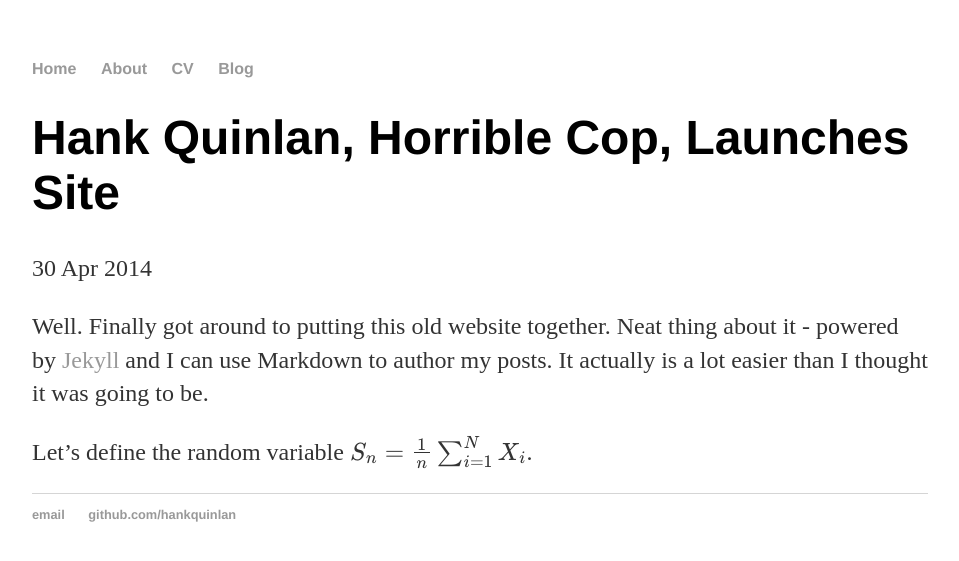
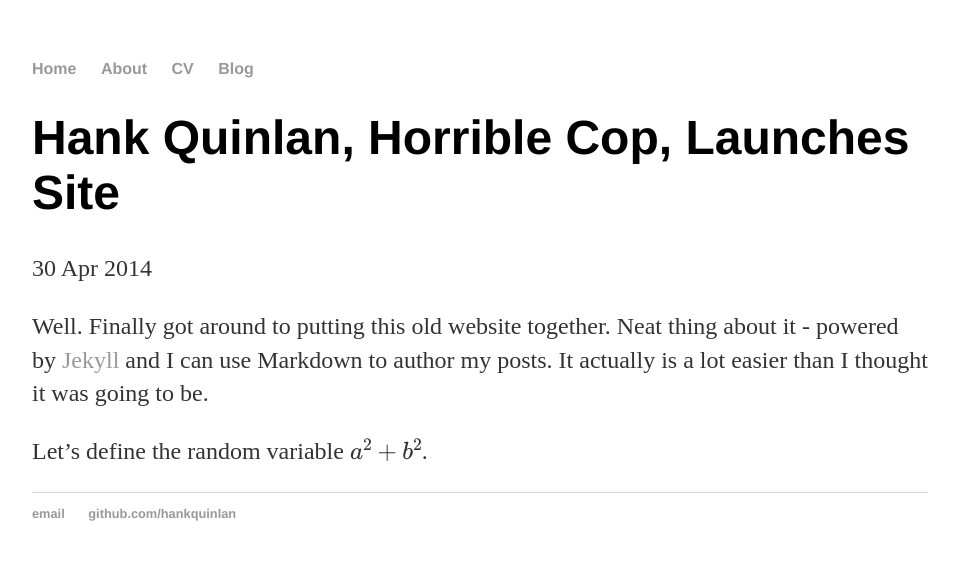
Before and after one commit to doriang102/doriang102.github.io, a Jekyll site: the page built from posts/2014-04-30-hank-quinlan-site-launched.md, in a window 1280 px wide. Shown: the top 561 px of the page, without its empty margins (160-1119 px from the left). Built offline with Jekyll 4.4.1, drawn with Linux system fonts in a browser that asks for light colours; formulas are drawn with MathJax 3.

Commit message:
Update 2014-04-30-hank-quinlan-site-launched.md

```diff
--- a/posts/2014-04-30-hank-quinlan-site-launched.md
+++ b/posts/2014-04-30-hank-quinlan-site-launched.md
@@ -7,4 +7,4 @@ date: 2014-04-30
 Well. Finally got around to putting this old website together. Neat thing about it - powered by [Jekyll](http://jekyllrb.com) and I can use Markdown to author my posts. It actually is a lot easier than I thought it was going to be.
 
 
-Let's define the random variable $$S_n = \frac{1}{n} \sum_{i=1}^N X_i$$.
+Let's define the random variable $$ a^2+b^2$$.
```
